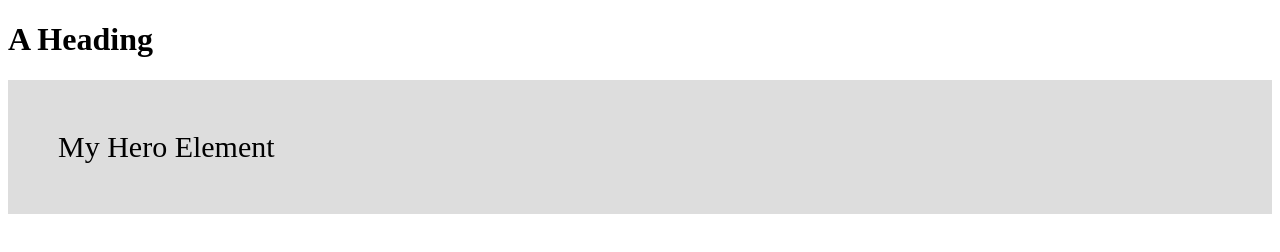
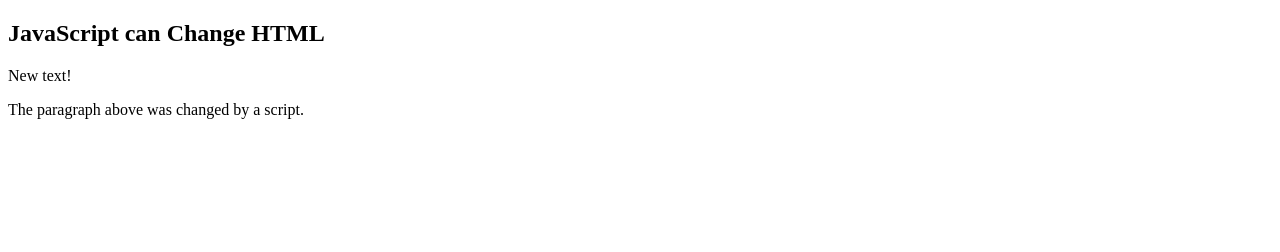
Before and after one commit to jrconstructingdreams/jr_website, a plain HTML site: page index.html in a window 1280 px wide. Drawn offline with Linux system fonts and the light colour scheme.

Commit message:
playing with document getElementById

```diff
--- a/index.html
+++ b/index.html
@@ -1,20 +1,16 @@
 <!DOCTYPE html>
 <html>
-<head>
-  <script>document.createElement("myHero")</script>
-  <style>
-  myHero {
-      display: block;
-      background-color: #dddddd;
-      padding: 50px;
-      font-size: 30px;
-  }
-  </style>
-</head>
 <body>
 
-<h1>A Heading</h1>
-<myHero>My Hero Element</myHero>
+<h2>JavaScript can Change HTML</h2>
+
+<p id="p1">Hello World!</p>
+
+<script>
+document.getElementById("p1").innerHTML = "New text!";
+</script>
+
+<p>The paragraph above was changed by a script.</p>
 
 </body>
 </html>
```
